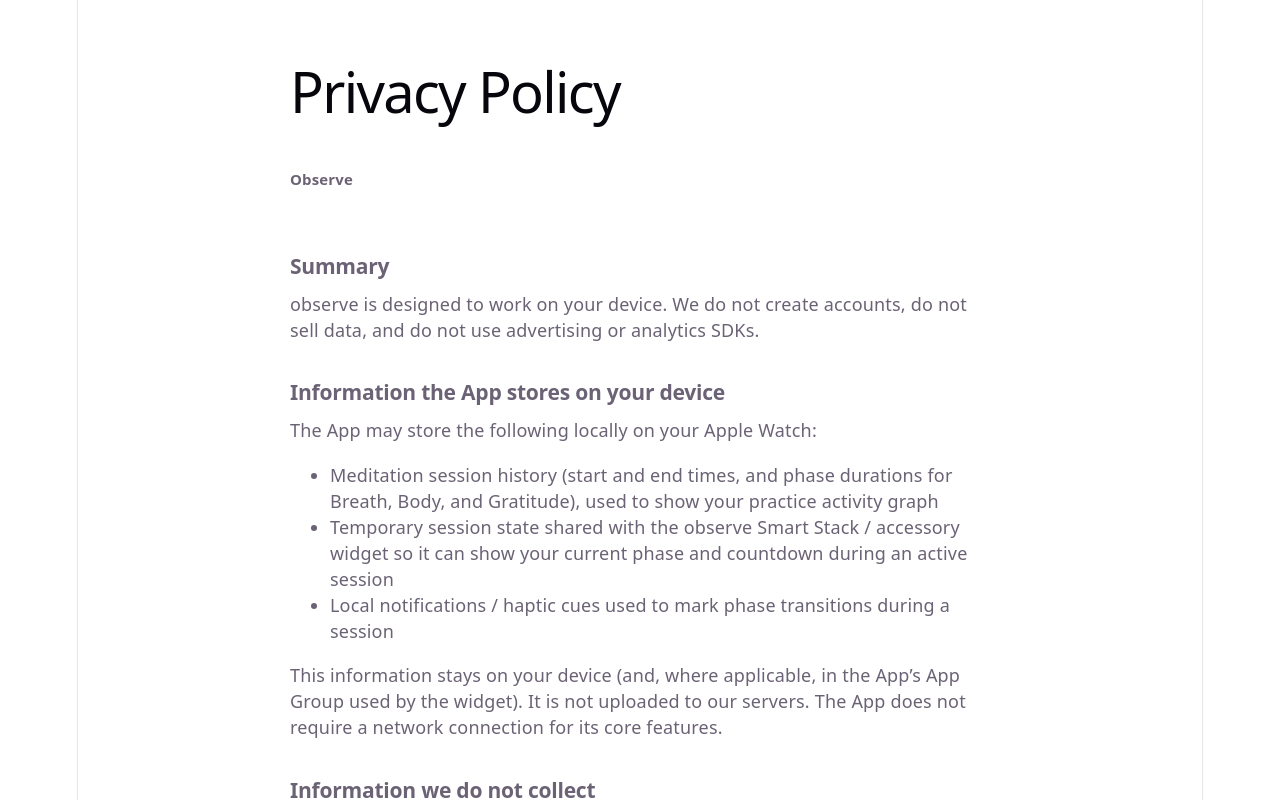
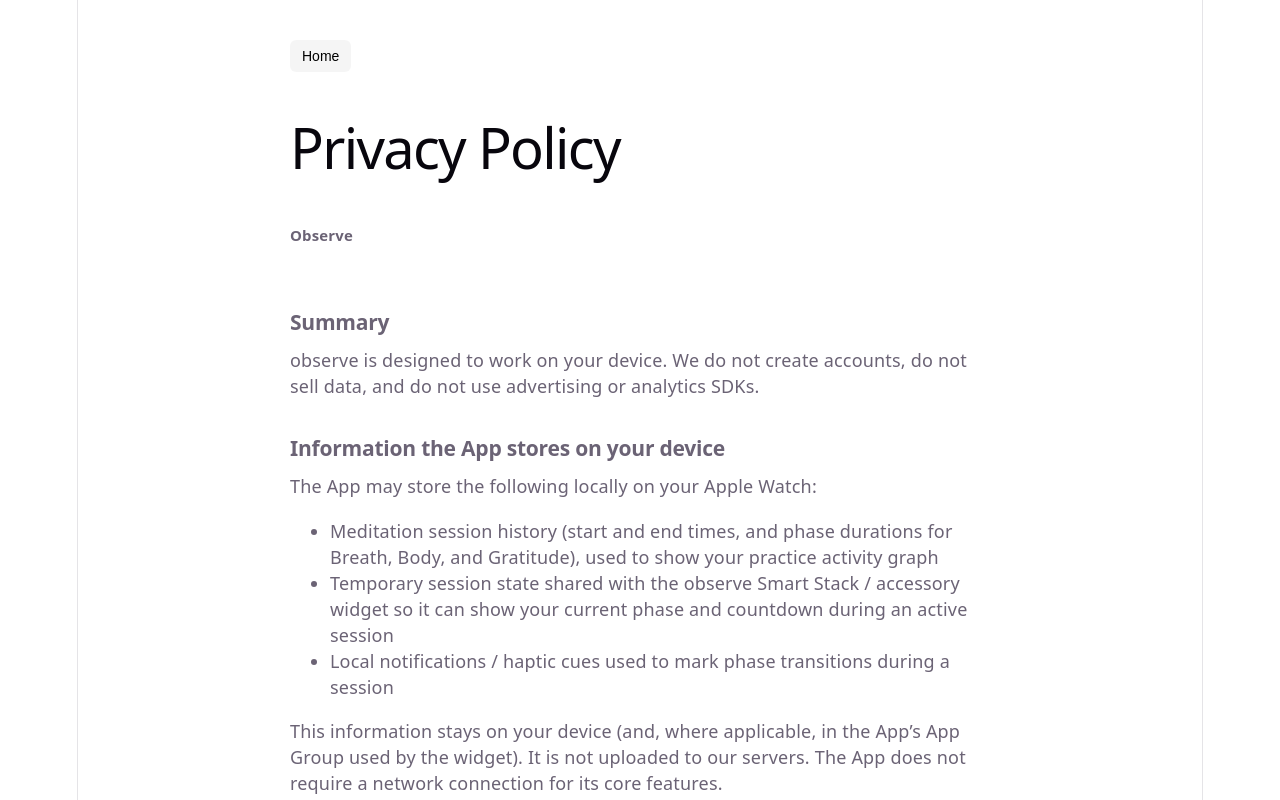
Before and after one commit to gvns0x/observe-website, a React (Vite) app: page /privacy in a window 1280 px wide. Shown: the top 800 px of the page. Built offline with nearby package versions, Linux system fonts and the light colour scheme.

Commit message:
fix button style for privacy page

```diff
--- a/src/pages/PrivacyPolicy.tsx
+++ b/src/pages/PrivacyPolicy.tsx
@@ -1,4 +1,5 @@
 import styled from 'styled-components'
+import { useNavigate } from 'react-router-dom'
 import Wrapper from '../components/Wrapper/Wrapper'
 
 const PrivacyItem = styled.div`
@@ -7,6 +8,23 @@
     text-align:left;
     gap: 0px;
     width:100%;
+`
+
+const Button = styled.button`
+    padding: 8px 12px;
+    display:flex;
+    width:fit-content;
+    border: none;
+    background-color:rgba(0,0,0,.04);
+    font-size: 14px;
+    border-radius: 6px;
+    cursor:pointer;
+    transition: .1s ease-in;
+
+    &:hover {
+        background-color:rgba(0,0,0,.07);
+        transition: .2s ease-in;
+    }
 `
 
 const privacyItems = [
@@ -89,8 +107,12 @@
 ]
 
 function PrivacyPolicy() {
+
+    const navigate = useNavigate()
+
     return (
             <Wrapper>
+            <Button onClick={() => navigate("/")}>Home</Button>
                 <div style={{ display: "flex", flexDirection: "column", justifyContent: "flex-start", textAlign: "left" }}>
                     <h1>Privacy Policy</h1>
                     <h5>Observe</h5>
```
